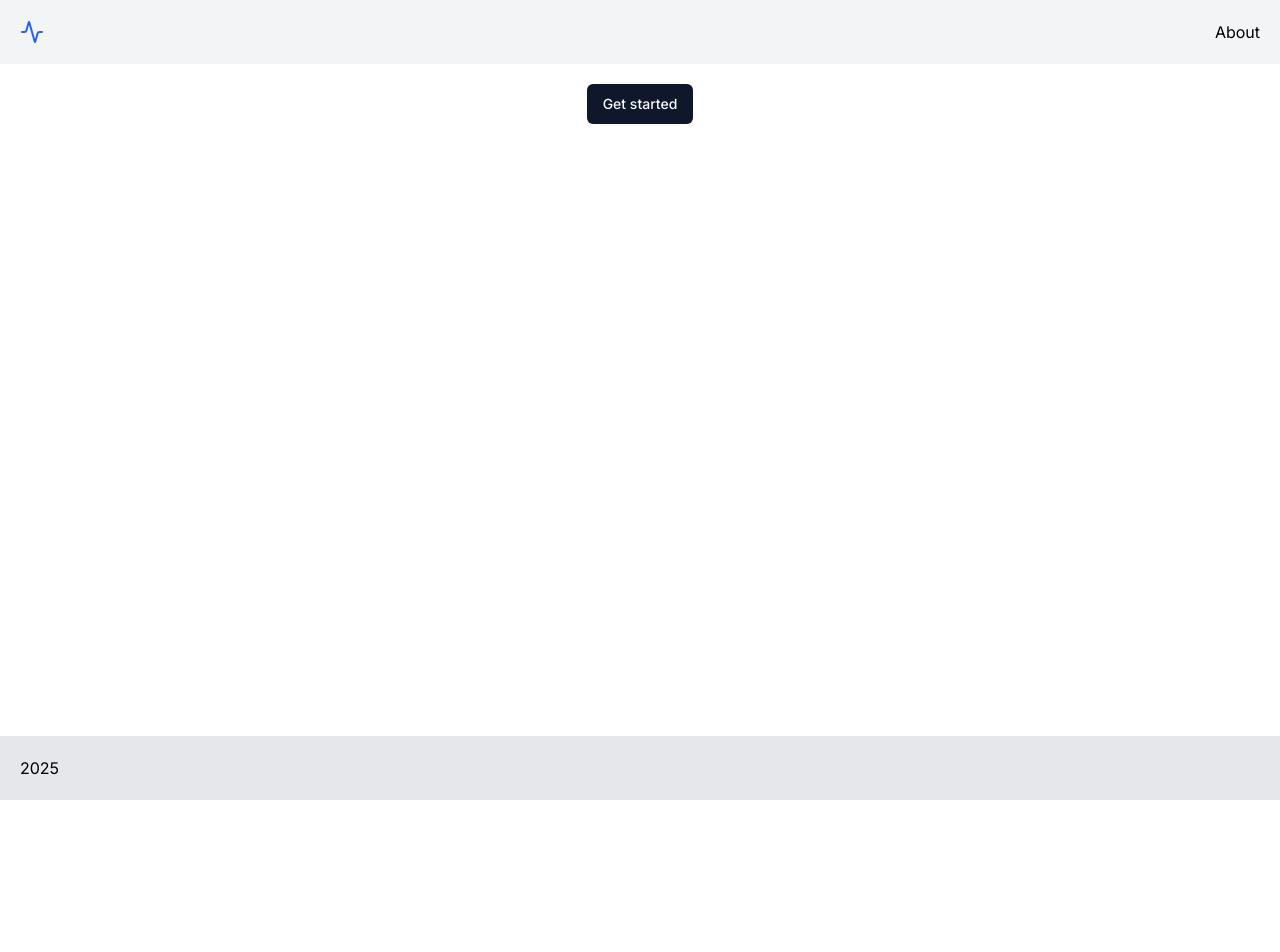
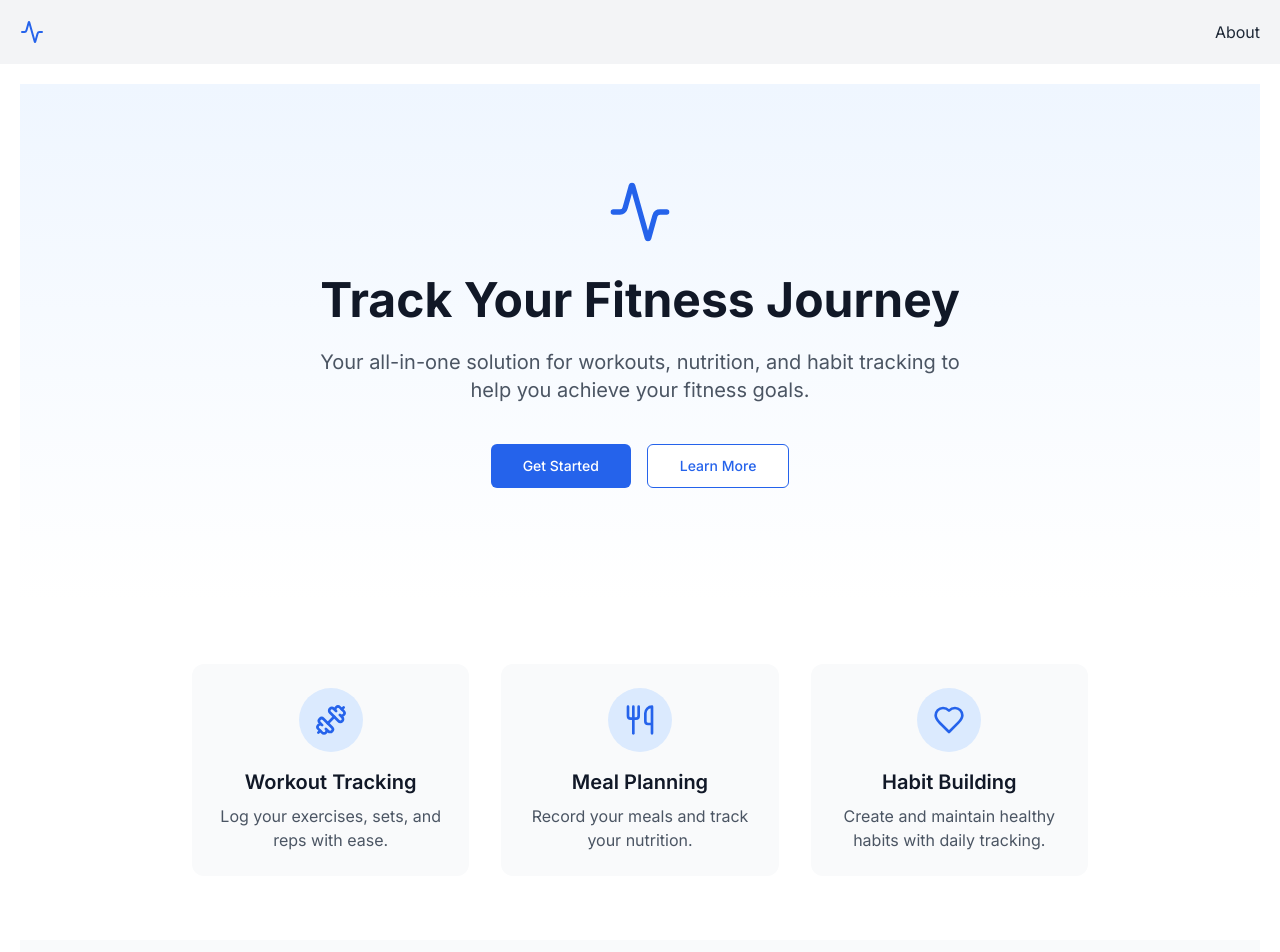
Before and after one commit to ThomasRoest/exercise-app, a Next.js app: page / in a window 1280 px wide. Shown: the top 952 px of the page. Before the commit the page ends 800 px from the top, so only its background shows below. Built offline with nearby package versions, Linux system fonts and the light colour scheme.

Commit message:
updates home layout

```diff
--- a/app/(pages)/layout.tsx
+++ b/app/(pages)/layout.tsx
@@ -6,17 +6,22 @@ const PagesLayout = async ({ children }: { children: ReactNode }) => {
   const date = new Date();
 
   return (
-    <div className="min-h-screen flex flex-col">
-      <header className="p-5 bg-gray-100 flex items-center justify-between">
+    <div className="min-h-screen flex flex-col bg-white dark:bg-gray-950">
+      <header className="p-5 bg-gray-100 dark:bg-gray-900 flex items-center justify-between">
         <Link href="/">
-          <Activity className="text-blue-600" />
+          <Activity className="text-blue-600 dark:text-blue-400" />
         </Link>
-        <Link href="/about" className="hover:text-blue-600">
+        <Link
+          href="/about"
+          className="text-gray-800 dark:text-gray-200 hover:text-blue-600 dark:hover:text-blue-400"
+        >
           About
         </Link>
       </header>
       <div className="flex-1 p-5">{children}</div>
-      <footer className="bg-gray-200 p-5">{date.getFullYear()}</footer>
+      <footer className="bg-gray-200 dark:bg-gray-800 p-5 text-gray-700 dark:text-gray-300">
+        {date.getFullYear()}
+      </footer>
     </div>
   );
 };
--- a/app/(pages)/page.tsx
+++ b/app/(pages)/page.tsx
@@ -1,12 +1,92 @@
 import { Button } from "@/components/ui/button";
 import Link from "next/link";
+import { Activity, Dumbbell, Heart, Utensils } from "lucide-react";
 
 export default async function Home() {
   return (
-    <div className="text-center">
-      <Button asChild>
-        <Link href="/app">Get started</Link>
-      </Button>
+    <div className="flex flex-col items-center w-full bg-white dark:bg-gray-950">
+      <section className="w-full flex flex-col items-center text-center px-4 pt-16 pb-20 md:pt-24 md:pb-28 bg-gradient-to-b from-blue-50 to-white dark:from-gray-900 dark:to-gray-950">
+        <div className="max-w-3xl mx-auto">
+          <Activity className="h-16 w-16 text-blue-600 dark:text-blue-400 mb-8 mx-auto" />
+          <h1 className="text-4xl md:text-5xl font-bold text-gray-900 dark:text-white mb-6">
+            Track Your Fitness Journey
+          </h1>
+          <p className="text-xl text-gray-600 dark:text-gray-300 mb-10 max-w-2xl mx-auto">
+            Your all-in-one solution for workouts, nutrition, and habit tracking
+            to help you achieve your fitness goals.
+          </p>
+          <div className="flex flex-col sm:flex-row gap-4 justify-center">
+            <Button
+              size="lg"
+              asChild
+              className="bg-blue-600 hover:bg-blue-700 dark:bg-blue-700 dark:hover:bg-blue-600 text-white px-8"
+            >
+              <Link href="/app">Get Started</Link>
+            </Button>
+            <Button
+              size="lg"
+              variant="outline"
+              asChild
+              className="border-blue-600 text-blue-600 hover:bg-blue-50 dark:border-blue-400 dark:text-blue-400 dark:hover:bg-gray-800 px-8"
+            >
+              <Link href="/about">Learn More</Link>
+            </Button>
+          </div>
+        </div>
+      </section>
+      <section className="w-full bg-white dark:bg-gray-900 px-4 py-16">
+        <div className="max-w-4xl mx-auto grid grid-cols-1 md:grid-cols-3 gap-8">
+          <div className="flex flex-col items-center text-center p-6 bg-gray-50 dark:bg-gray-800 rounded-xl">
+            <div className="bg-blue-100 dark:bg-blue-900/30 p-4 rounded-full mb-4">
+              <Dumbbell className="h-8 w-8 text-blue-600 dark:text-blue-400" />
+            </div>
+            <h3 className="text-xl font-semibold text-gray-900 dark:text-white mb-2">
+              Workout Tracking
+            </h3>
+            <p className="text-gray-600 dark:text-gray-300">
+              Log your exercises, sets, and reps with ease.
+            </p>
+          </div>
+
+          <div className="flex flex-col items-center text-center p-6 bg-gray-50 dark:bg-gray-800 rounded-xl">
+            <div className="bg-blue-100 dark:bg-blue-900/30 p-4 rounded-full mb-4">
+              <Utensils className="h-8 w-8 text-blue-600 dark:text-blue-400" />
+            </div>
+            <h3 className="text-xl font-semibold text-gray-900 dark:text-white mb-2">
+              Meal Planning
+            </h3>
+            <p className="text-gray-600 dark:text-gray-300">
+              Record your meals and track your nutrition.
+            </p>
+          </div>
+
+          <div className="flex flex-col items-center text-center p-6 bg-gray-50 dark:bg-gray-800 rounded-xl">
+            <div className="bg-blue-100 dark:bg-blue-900/30 p-4 rounded-full mb-4">
+              <Heart className="h-8 w-8 text-blue-600 dark:text-blue-400" />
+            </div>
+            <h3 className="text-xl font-semibold text-gray-900 dark:text-white mb-2">
+              Habit Building
+            </h3>
+            <p className="text-gray-600 dark:text-gray-300">
+              Create and maintain healthy habits with daily tracking.
+            </p>
+          </div>
+        </div>
+      </section>
+      <section className="w-full bg-gray-50 dark:bg-gray-900 py-16 px-4 text-center">
+        <div className="max-w-3xl mx-auto">
+          <h2 className="text-2xl md:text-3xl font-bold text-gray-900 dark:text-white mb-8">
+            Ready to transform your fitness routine?
+          </h2>
+          <Button
+            size="lg"
+            asChild
+            className="bg-blue-600 hover:bg-blue-700 dark:bg-blue-700 dark:hover:bg-blue-600 text-white px-8 py-6 text-lg"
+          >
+            <Link href="/app">Get Started Now</Link>
+          </Button>
+        </div>
+      </section>
     </div>
   );
 }
```
